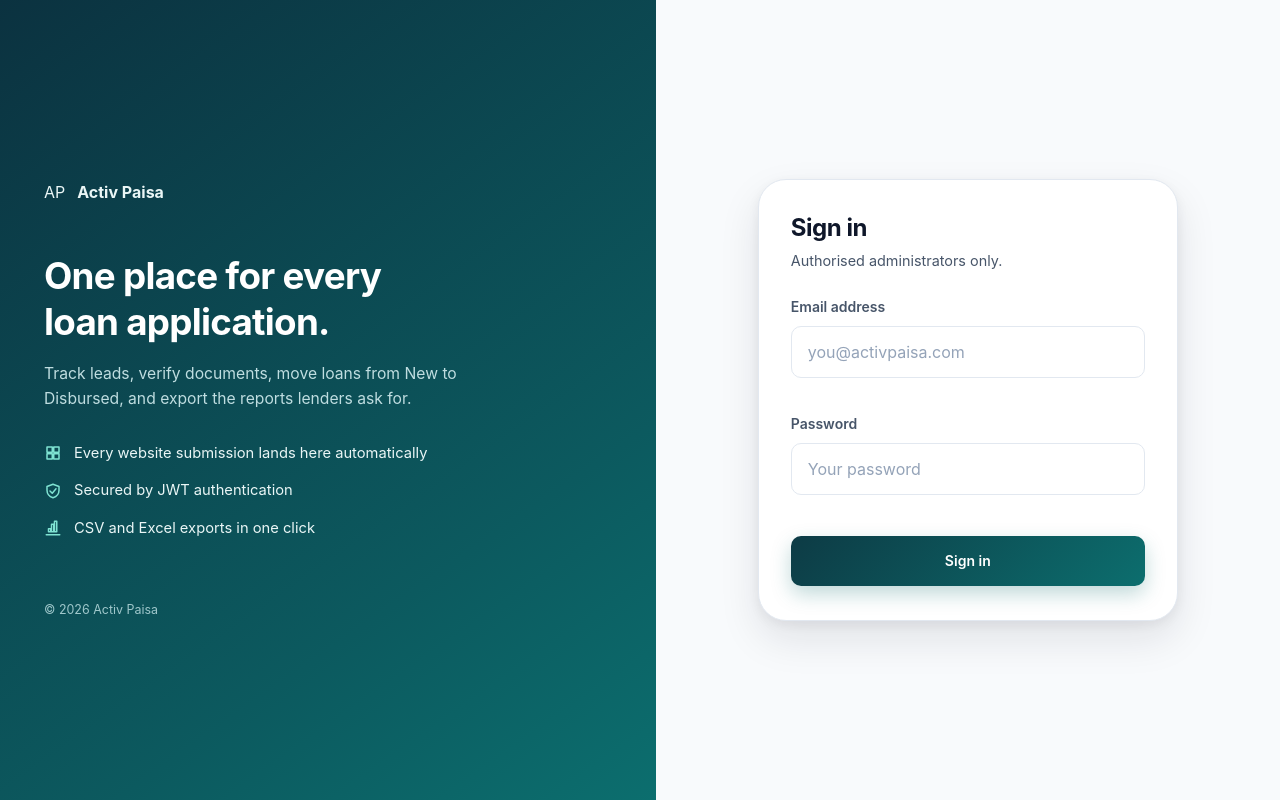
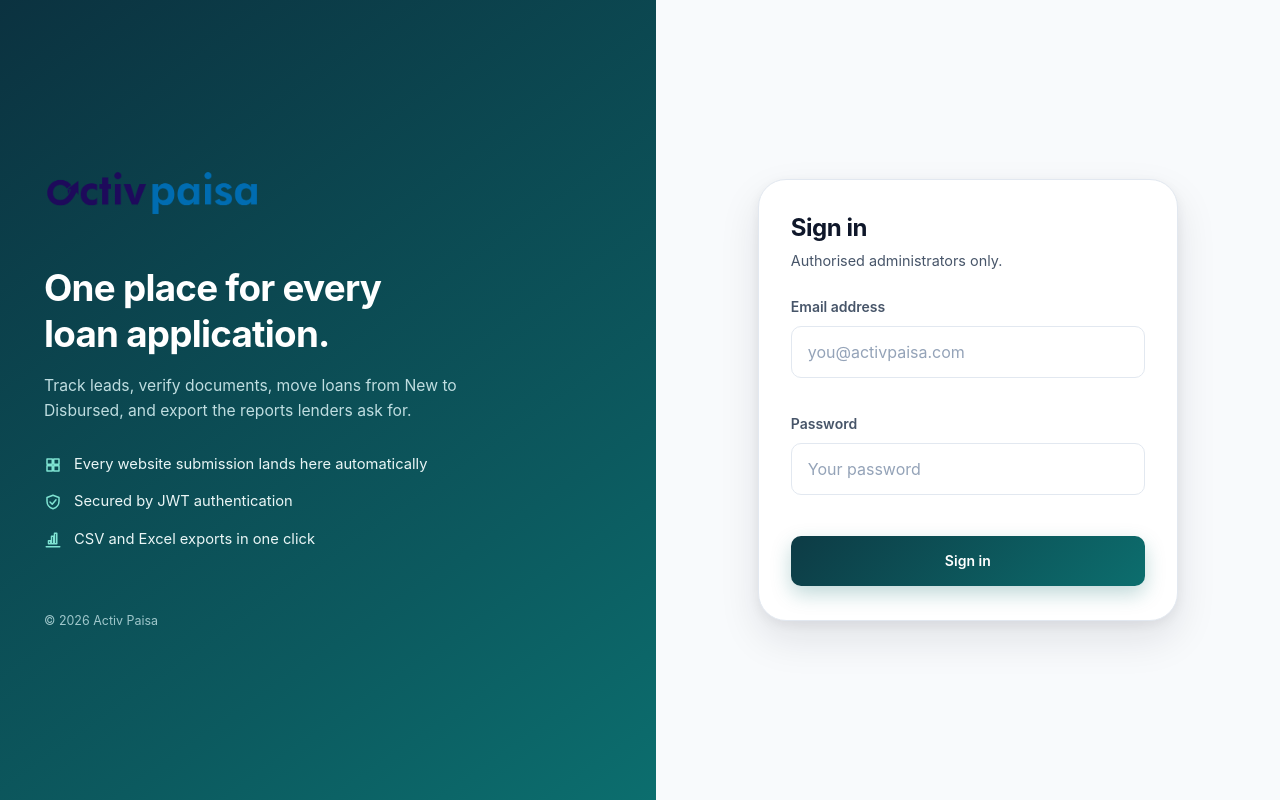
Before and after one commit to Yashkatiyar24/Active-paisa, a website: page admin/login.html in a window 1280 px wide. Drawn offline with Linux system fonts and the light colour scheme.

Commit message:
Login: replace 'Activ Paisa' text with logo image

```diff
--- a/css/admin.css
+++ b/css/admin.css
@@ -355,6 +355,7 @@
   color: #EAF6F6; padding: 44px; display: flex; flex-direction: column; justify-content: center;
 }
 .a-login-brand { display: flex; align-items: center; gap: 12px; margin-bottom: 48px; }
+.a-brand-logo { height: 48px; width: auto; }
 .a-login-art h2 { font-size: clamp(1.6rem, 3.4vw, 2.3rem); color: #fff; line-height: 1.25; max-width: 14ch; letter-spacing: -.02em; }
 .a-login-copy { margin: 16px 0 30px; color: #BFDDE0; font-size: .98rem; max-width: 42ch; }
 .a-login-bullets { display: grid; gap: 14px; }
--- a/js/admin/pages-login.js
+++ b/js/admin/pages-login.js
@@ -13,8 +13,11 @@
 
     var left = UI.h('div', 'a-login-art');
     var brand = UI.h('div', 'a-login-brand');
-    brand.appendChild(UI.h('span', 'a-brand-mark', 'AP'));
-    brand.appendChild(UI.h('strong', null, 'Activ Paisa'));
+    var logo = document.createElement('img');
+    logo.src = '../assets/brand/logo.png';
+    logo.alt = 'Activ Paisa';
+    logo.className = 'a-brand-logo';
+    brand.appendChild(logo);
     left.appendChild(brand);
     left.appendChild(UI.h('h2', null, 'One place for every loan application.'));
     left.appendChild(UI.h('p', 'a-login-copy',
```
